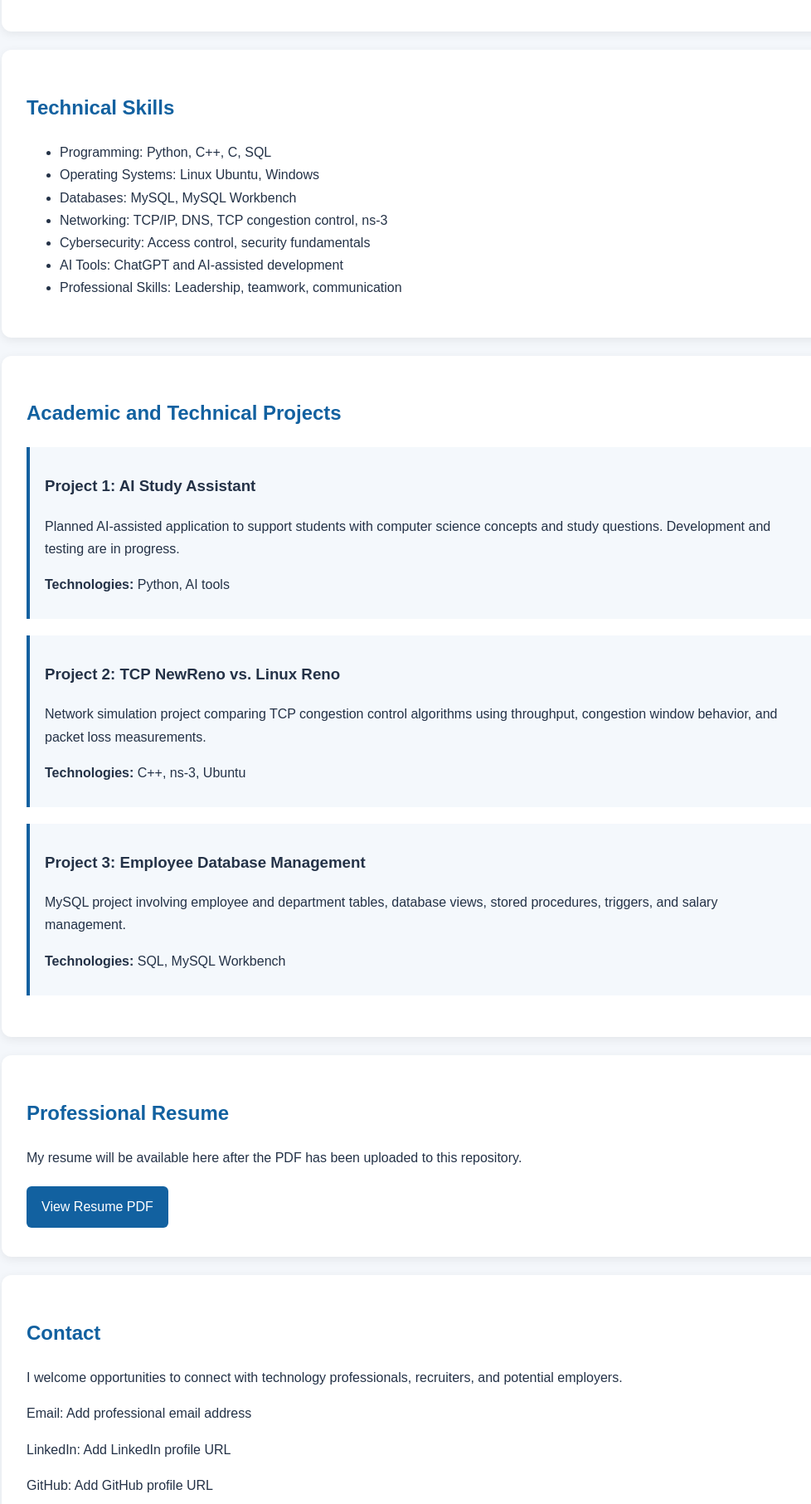
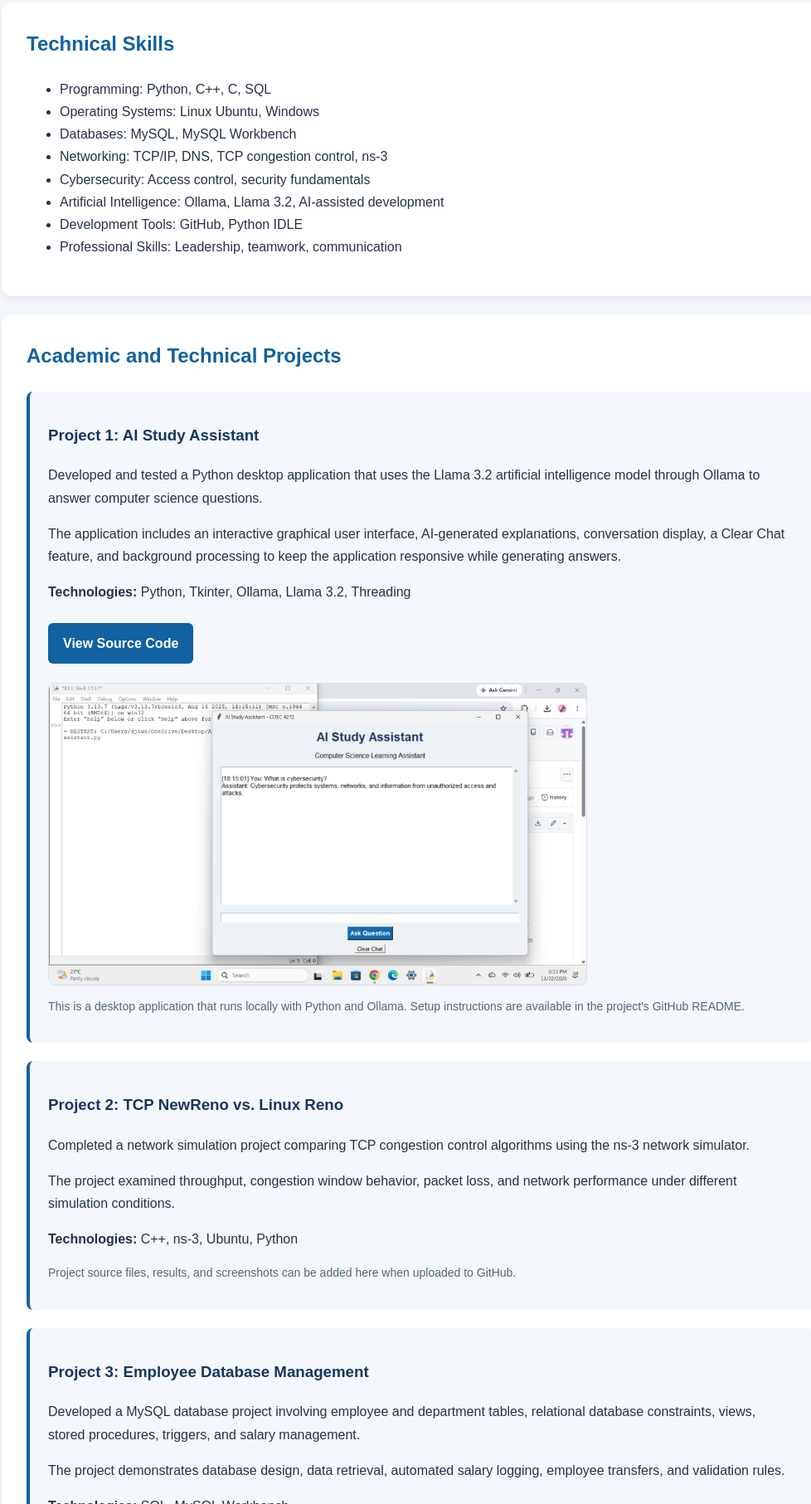
Before and after one commit to soreldjiwa/github-portfolio, a plain HTML site: page index.html in a window 1280 px wide. Shown: the part 987-2800 px from the top of the page at 83% size, without its empty margins (133-1111 px from the left). Drawn offline with Linux system fonts and the light colour scheme.

Commit message:
Update professional portfolio and AI Study Assistant
Updated the title and meta description for better SEO. Enhanced styling and layout for improved readability and user experience.

```diff
--- a/index.html
+++ b/index.html
@@ -4,36 +4,66 @@
 <head>
   <meta charset="UTF-8">
   <meta name="viewport" content="width=device-width, initial-scale=1.0">
-  <title>Brice Nyindie Djiwa | Portfolio</title>
+  <meta name="description" content="Professional portfolio of Brice Nyindie Djiwa, Information Systems student at Lamar University.">
+  <title>Brice Nyindie Djiwa | Professional Portfolio</title>
+
   <style>
-    * { box-sizing: border-box; }
+    * {
+      box-sizing: border-box;
+    }
+
+    html {
+      scroll-behavior: smooth;
+    }
+
     body {
       margin: 0;
-      font-family: Arial, sans-serif;
+      font-family: Arial, Helvetica, sans-serif;
       line-height: 1.7;
       color: #243247;
       background: #f4f7fb;
     }
+
     header {
-      background: #102a43;
+      background: linear-gradient(135deg, #102a43, #1769aa);
       color: white;
       padding: 65px 20px;
       text-align: center;
     }
-    header h1 { margin-bottom: 8px; }
+
+    header h1 {
+      margin: 0 0 10px;
+      font-size: 36px;
+    }
+
+    header p {
+      margin: 8px 0;
+    }
+
     nav {
       background: #183b56;
       padding: 15px;
       text-align: center;
     }
+
     nav a {
       color: white;
       text-decoration: none;
-      margin: 8px;
+      margin: 8px 12px;
       display: inline-block;
+      font-weight: bold;
     }
-    nav a:hover { text-decoration: underline; }
-    main { max-width: 1050px; margin: auto; padding: 20px; }
+
+    nav a:hover {
+      text-decoration: underline;
+    }
+
+    main {
+      max-width: 1050px;
+      margin: auto;
+      padding: 20px;
+    }
+
     section {
       background: white;
       padding: 30px;
@@ -41,7 +71,20 @@
       border-radius: 12px;
       box-shadow: 0 3px 12px #00000012;
     }
-    h2 { color: #1261a0; }
+
+    h2 {
+      color: #1261a0;
+      margin-top: 0;
+    }
+
+    h3 {
+      color: #17365d;
+    }
+
+    a {
+      color: #1261a0;
+    }
+
     .button {
       display: inline-block;
       background: #1261a0;
@@ -49,32 +92,82 @@
       padding: 11px 18px;
       border-radius: 6px;
       text-decoration: none;
-      margin: 5px 5px 5px 0;
+      margin: 8px 8px 8px 0;
+      font-weight: bold;
     }
+
+    .button:hover {
+      background: #0d4776;
+    }
+
     .project {
       border-left: 4px solid #1261a0;
-      padding: 12px 18px;
-      margin: 20px 0;
+      padding: 18px 22px;
+      margin: 22px 0;
       background: #f4f8fc;
+      border-radius: 8px;
     }
+
+    .project img {
+      display: block;
+      max-width: 100%;
+      width: 650px;
+      height: auto;
+      margin-top: 15px;
+      border-radius: 8px;
+      border: 1px solid #d8e2ed;
+    }
+
+    .project-links {
+      margin-top: 12px;
+    }
+
+    .note {
+      color: #53657a;
+      font-size: 14px;
+    }
+
     footer {
       background: #102a43;
       color: white;
       text-align: center;
       padding: 22px;
     }
+
     @media (max-width: 600px) {
-      header { padding: 40px 15px; }
-      section { padding: 20px; }
+      header {
+        padding: 40px 15px;
+      }
+
+      header h1 {
+        font-size: 28px;
+      }
+
+      main {
+        padding: 12px;
+      }
+
+      section {
+        padding: 20px;
+      }
+
+      .project {
+        padding: 15px;
+      }
+
+      nav a {
+        margin: 6px;
+      }
     }
   </style>
 </head>
+
 <body>
 
   <header>
     <h1>Brice Nyindie Djiwa</h1>
     <p>Information Systems Student | Aspiring IT Professional</p>
-  <p>Programming • Networking • Databases • Cybersecurity</p>
+    <p>Programming | Networking | Databases | Cybersecurity</p>
   </header>
 
   <nav>
@@ -86,8 +179,11 @@
   </nav>
 
   <main>
+
+    <!-- ABOUT ME -->
     <section id="about">
       <h2>About Me</h2>
+
       <p>
         I am an Information Systems student at Lamar University
         with a strong interest in computer programming,
@@ -95,6 +191,7 @@
         I am pursuing my bachelor's degree with an anticipated
         graduation date of December 2027.
       </p>
+
       <p>
         My academic experience has provided opportunities to work
         with Python, C++, SQL, Linux, and network simulation tools.
@@ -104,6 +201,7 @@
         to practical problems and learning how different
         technologies work together.
       </p>
+
       <p>
         One of my academic projects involved using the ns-3
         network simulator to compare TCP NewReno and Linux Reno.
@@ -113,6 +211,7 @@
         database assignments involving relational tables, views,
         stored procedures, and triggers.
       </p>
+
       <p>
         Alongside my studies, my professional experience in
         correctional operations has helped me develop leadership,
@@ -121,6 +220,7 @@
         importance of accountability, documentation, and
         following established procedures.
       </p>
+
       <p>
         My goal is to continue strengthening my technical
         abilities while preparing for opportunities in
@@ -132,76 +232,178 @@
       </p>
     </section>
 
+    <!-- TECHNICAL SKILLS -->
     <section id="skills">
       <h2>Technical Skills</h2>
+
       <ul>
         <li>Programming: Python, C++, C, SQL</li>
         <li>Operating Systems: Linux Ubuntu, Windows</li>
         <li>Databases: MySQL, MySQL Workbench</li>
         <li>Networking: TCP/IP, DNS, TCP congestion control, ns-3</li>
         <li>Cybersecurity: Access control, security fundamentals</li>
-      <li>AI Tools: ChatGPT and AI-assisted development</li>
+        <li>Artificial Intelligence: Ollama, Llama 3.2, AI-assisted development</li>
+        <li>Development Tools: GitHub, Python IDLE</li>
         <li>Professional Skills: Leadership, teamwork, communication</li>
       </ul>
     </section>
 
+    <!-- PROJECTS -->
     <section id="projects">
       <h2>Academic and Technical Projects</h2>
 
+      <!-- PROJECT 1 -->
       <div class="project">
         <h3>Project 1: AI Study Assistant</h3>
+
         <p>
-        Planned AI-assisted application to support students
-        with computer science concepts and study questions.
-        Development and testing are in progress.
+          Developed and tested a Python desktop application
+          that uses the Llama 3.2 artificial intelligence
+          model through Ollama to answer computer science
+          questions.
         </p>
-      <p><strong>Technologies:</strong> Python, AI tools</p>
+
+        <p>
+          The application includes an interactive graphical
+          user interface, AI-generated explanations,
+          conversation display, a Clear Chat feature,
+          and background processing to keep the application
+          responsive while generating answers.
+        </p>
+
+        <p>
+          <strong>Technologies:</strong>
+          Python, Tkinter, Ollama, Llama 3.2, Threading
+        </p>
+
+        <div class="project-links">
+          <a class="button"
+             href="https://github.com/soreldjiwa/github-portfolio/tree/main/AI_Study_Assistant"
+             target="_blank"
+             rel="noopener noreferrer">
+            View Source Code
+          </a>
         </div>
 
+        <img
+          src="AI_Study_Assistant/ai_study_assistant_screenshot.png"
+          alt="Screenshot of the AI Study Assistant desktop application"
+          loading="lazy"
+        >
+
+        <p class="note">
+          This is a desktop application that runs locally
+          with Python and Ollama. Setup instructions are
+          available in the project's GitHub README.
+        </p>
+      </div>
+
+      <!-- PROJECT 2 -->
       <div class="project">
         <h3>Project 2: TCP NewReno vs. Linux Reno</h3>
+
         <p>
-        Network simulation project comparing TCP congestion
-        control algorithms using throughput, congestion
-        window behavior, and packet loss measurements.
+          Completed a network simulation project comparing
+          TCP congestion control algorithms using the ns-3
+          network simulator.
         </p>
-      <p><strong>Technologies:</strong> C++, ns-3, Ubuntu</p>
+
+        <p>
+          The project examined throughput, congestion
+          window behavior, packet loss, and network
+          performance under different simulation conditions.
+        </p>
+
+        <p>
+          <strong>Technologies:</strong>
+          C++, ns-3, Ubuntu, Python
+        </p>
+
+        <p class="note">
+          Project source files, results, and screenshots
+          can be added here when uploaded to GitHub.
+        </p>
       </div>
 
+      <!-- PROJECT 3 -->
       <div class="project">
         <h3>Project 3: Employee Database Management</h3>
+
         <p>
-        MySQL project involving employee and department
-        tables, database views, stored procedures,
+          Developed a MySQL database project involving
+          employee and department tables, relational
+          database constraints, views, stored procedures,
           triggers, and salary management.
         </p>
-      <p><strong>Technologies:</strong> SQL, MySQL Workbench</p>
+
+        <p>
+          The project demonstrates database design,
+          data retrieval, automated salary logging,
+          employee transfers, and validation rules.
+        </p>
+
+        <p>
+          <strong>Technologies:</strong>
+          SQL, MySQL Workbench
+        </p>
+
+        <p class="note">
+          The SQL source file and project screenshots
+          can be linked here when uploaded to GitHub.
+        </p>
       </div>
+
     </section>
 
+    <!-- RESUME -->
     <section id="resume">
       <h2>Professional Resume</h2>
+
       <p>
-      My resume will be available here after the PDF
-      has been uploaded to this repository.
+        View or download my professional resume to learn
+        more about my education, technical skills,
+        professional experience, and qualifications.
       </p>
-    <a class="button" href="resume.pdf">View Resume PDF</a>
+
+      <a class="button"
+         href="resume.pdf"
+         target="_blank"
+         rel="noopener noreferrer">
+        View My Resume (PDF)
+      </a>
     </section>
 
+    <!-- CONTACT -->
     <section id="contact">
       <h2>Contact</h2>
+
       <p>
         I welcome opportunities to connect with technology
         professionals, recruiters, and potential employers.
       </p>
-    <p>Email: Add professional email address</p>
-    <p>LinkedIn: Add LinkedIn profile URL</p>
-    <p>GitHub: Add GitHub profile URL</p>
+
+      <p>
+        <strong>GitHub:</strong>
+        <a href="https://github.com/soreldjiwa"
+           target="_blank"
+           rel="noopener noreferrer">
+          github.com/soreldjiwa
+        </a>
+      </p>
+
+      <p class="note">
+        Professional email and LinkedIn profile
+        can be added when available.
+      </p>
     </section>
+
   </main>
 
   <footer>
-  <p>© 2026 Brice Nyindie Djiwa | Professional Portfolio</p>
+    <p>
+      &copy; 2026 Brice Nyindie Djiwa |
+      Professional Portfolio
+    </p>
   </footer>
 
 </body>
```
Lines whose indentation alone changed are shown as unchanged.
